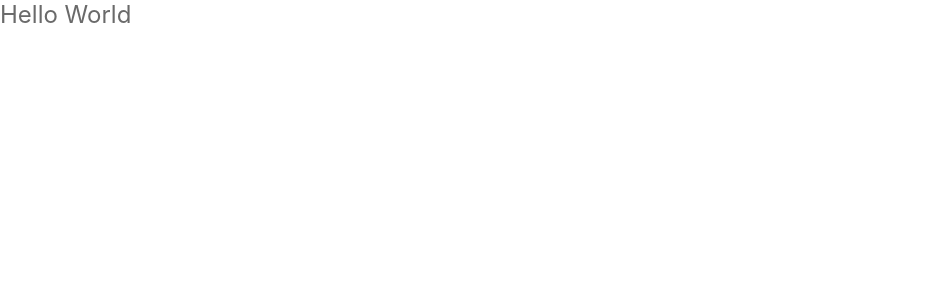
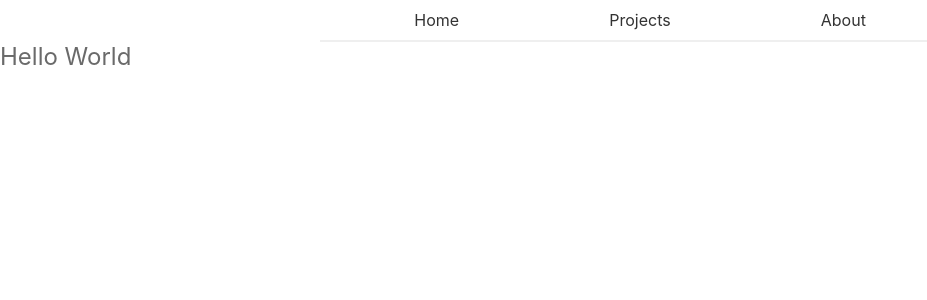
Before and after one commit to takshch/website, a Next.js app: page / in a window 1280 px wide. Shown: the top 300 px of the page, without its empty margins (0-927 px from the left). Built offline with nearby package versions, Linux system fonts and the light colour scheme.

Commit message:
Adds Default layout and Navbar

```diff
--- /dev/null
+++ b/components/Navbar.js
@@ -0,0 +1,20 @@
+import Link from 'next/link';
+import styles from '../styles/Navbar.module.scss';
+
+function Navbar() {
+  return (
+    <div className={styles.navbar}>
+      <Link href="/">
+        <a>Home</a>
+      </Link>
+      <Link href="/projects">
+        <a>Projects</a>
+      </Link>
+      <Link href="/about">
+        <a>About</a>
+      </Link>
+    </div>
+  );
+}
+
+export default Navbar;
--- /dev/null
+++ b/layouts/index.js
@@ -0,0 +1,16 @@
+import Navbar from "../components/Navbar";
+import styles from '../styles/DefaultLayout.module.scss';
+
+function DefaultLayout({ children }) {
+  return (
+    <div className={styles['default-layout']}>
+      <Navbar />
+
+      <div className="content">
+        {children}
+      </div>
+    </div>
+  );
+}
+
+export default DefaultLayout;
--- a/pages/index.js
+++ b/pages/index.js
@@ -1,18 +1,18 @@
 import Head from 'next/head';
+import DefaultLayout from '../layouts/index';
 import styles from '../styles/Home.module.scss';
 
 export default function Home() {
   return (
-    <>
+    <DefaultLayout>
       <Head>
         <title>Hello World</title>
       </Head>
-
       <div className={styles.route_index}>
         <div className={styles.heading}>
           Hello World
         </div>
       </div>
-    </>
+    </DefaultLayout>
   )
 }
--- /dev/null
+++ b/styles/DefaultLayout.module.scss
@@ -0,0 +1,3 @@
+.default-layout {
+  width: 100%;
+}
--- /dev/null
+++ b/styles/Navbar.module.scss
@@ -0,0 +1,18 @@
+.navbar {
+  width: 50%;
+  padding: 10px 15px;
+  border-bottom: 2px solid #efefef;
+  margin: 0 auto;
+
+  display: flex;
+
+  > a {
+    flex: 1;
+    text-align: center;
+    color: #333333;
+  }
+
+  > a:hover {
+    color: #6a6a6a;
+  }
+}
```
